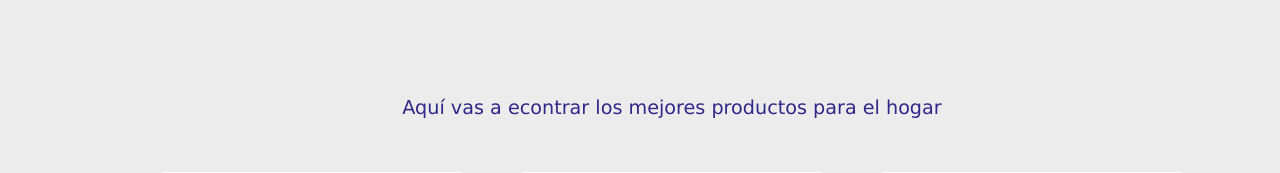
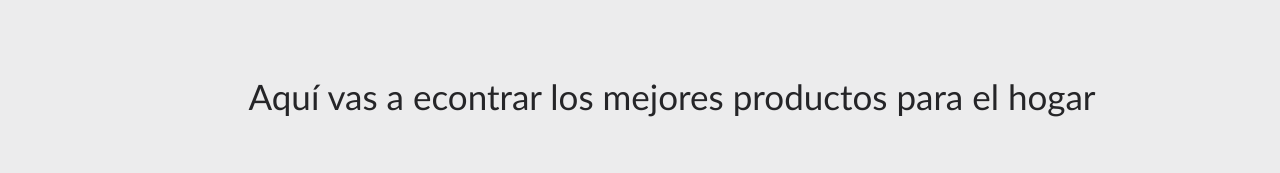
Before and after one commit to mapia-b/Proyecto-React, a React (Vite) app: page / in a window 1280 px wide. Shown: the part 362-535 px from the top of the page. Built offline with nearby package versions, Linux system fonts and the light colour scheme.

Commit message:
agrego CartContext

```diff
--- a/src/App.jsx
+++ b/src/App.jsx
@@ -4,15 +4,18 @@ import NavBar from './components/NavBar/NavBar'
 import ItemListContainer from './components/ItemListContainer/ItemListContainer'
 import ItemDetailContainer from './components/ItemDetailContainer/ItemDetailContainer'
 import { BrowserRouter, Routes, Route, useParams } from 'react-router-dom'
+import { createContext } from 'react'
+
+export const CartContext = createContext()
 
 function App() {
-  const [count, setCount] = useState(0);
-  const { category } = useParams ();
+
+  const [cart, setCart] = useState ([]);
 
   return (
     <>
       <div>
-       <img />
+      <CartContext.Provider value= {{cart, setCart}}>
         <BrowserRouter>
         <NavBar />
             <Routes>
@@ -21,6 +24,7 @@ function App() {
             <Route path='/item/:itemId' element={<ItemDetailContainer />}/>
           </Routes>
         </BrowserRouter>
+      </CartContext.Provider>
       </div>
 
     </>
--- a/src/components/ItemListContainer/ItemListContainer.module.css
+++ b/src/components/ItemListContainer/ItemListContainer.module.css
@@ -3,8 +3,8 @@ body{
 }
 
 .titulo{
-    font-family:Verdana, Geneva, Tahoma, sans-serif;
-    font-size: larger;
+    font-family:'Gill Sans', 'Gill Sans MT', Calibri, 'Trebuchet MS', sans-serif;
+    font-size: 35px;
     font-variant: small-caps;
-    color:rgba(14, 2, 119, 0.842);
+    color:rgba(0, 0, 3, 0.842);
 }
```
